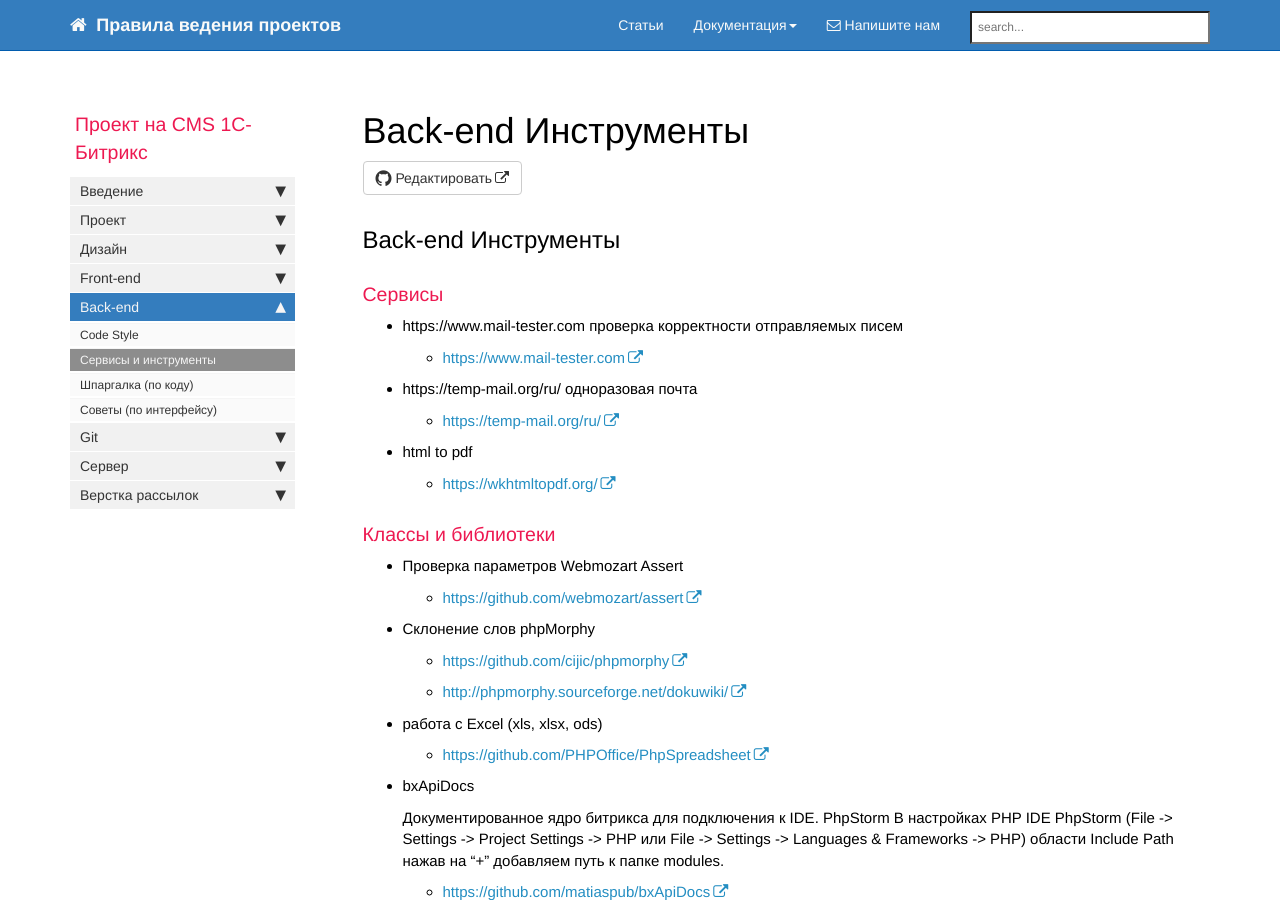
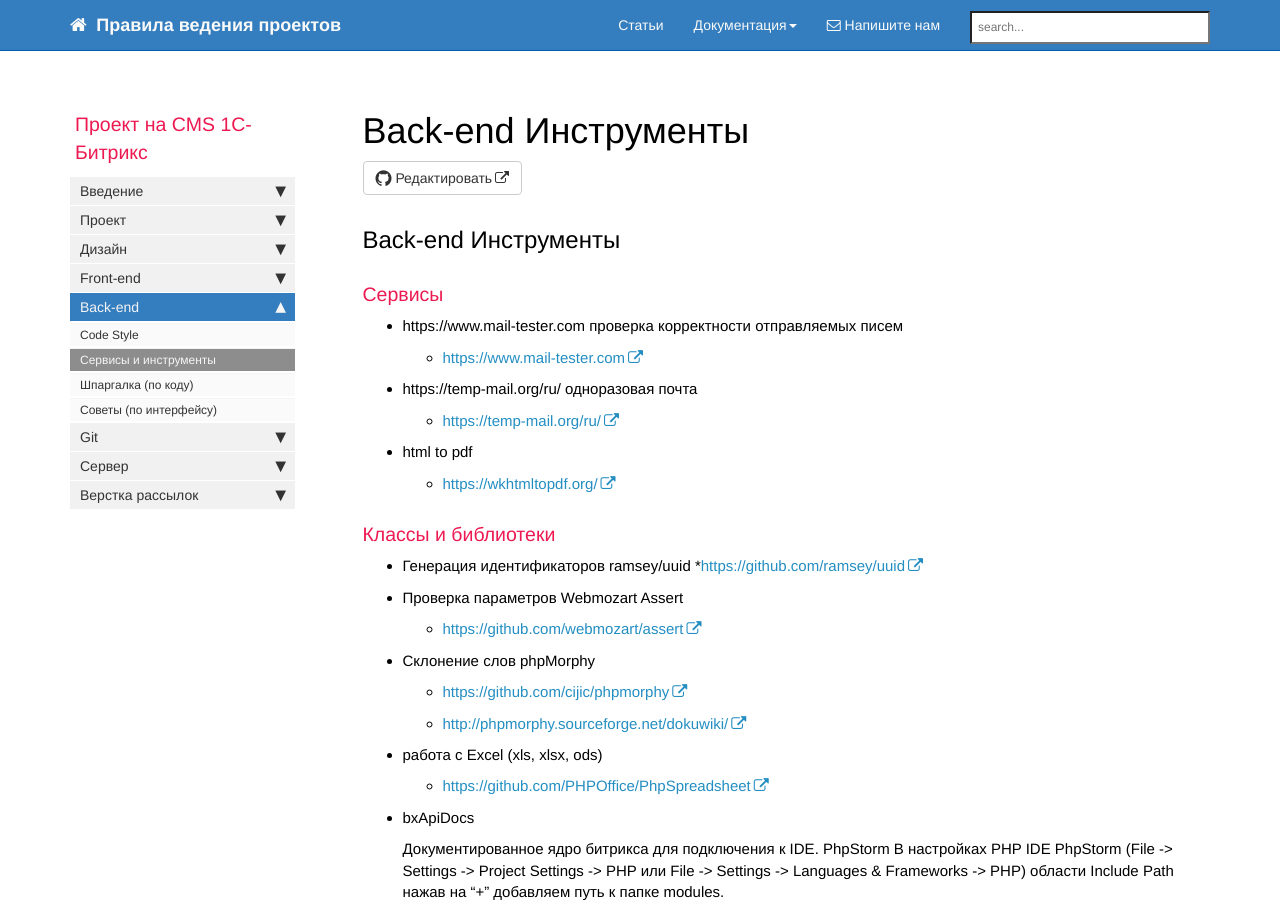
Before and after one commit to gdecider/gdecider.github.io, a Jekyll site: the page built from pages/bx/bx_back-tools.md, in a window 1280 px wide and 900 px high. Built offline with Jekyll 4.4.1, drawn with Linux system fonts in a browser that asks for light colours; nearby versions of some CDN libraries; comment, search, counter and statistics services are not loaded.

Commit message:
Update bx_back-tools.md

```diff
--- a/pages/bx/bx_back-tools.md
+++ b/pages/bx/bx_back-tools.md
@@ -22,6 +22,9 @@ toc: false
   * [https://wkhtmltopdf.org/](https://wkhtmltopdf.org/)
 
 ### Классы и библиотеки
+
+* Генерация идентификаторов ramsey/uuid
+  *[https://github.com/ramsey/uuid](https://github.com/ramsey/uuid)
 
 * Проверка параметров Webmozart Assert
   * [https://github.com/webmozart/assert](https://github.com/webmozart/assert)
```
